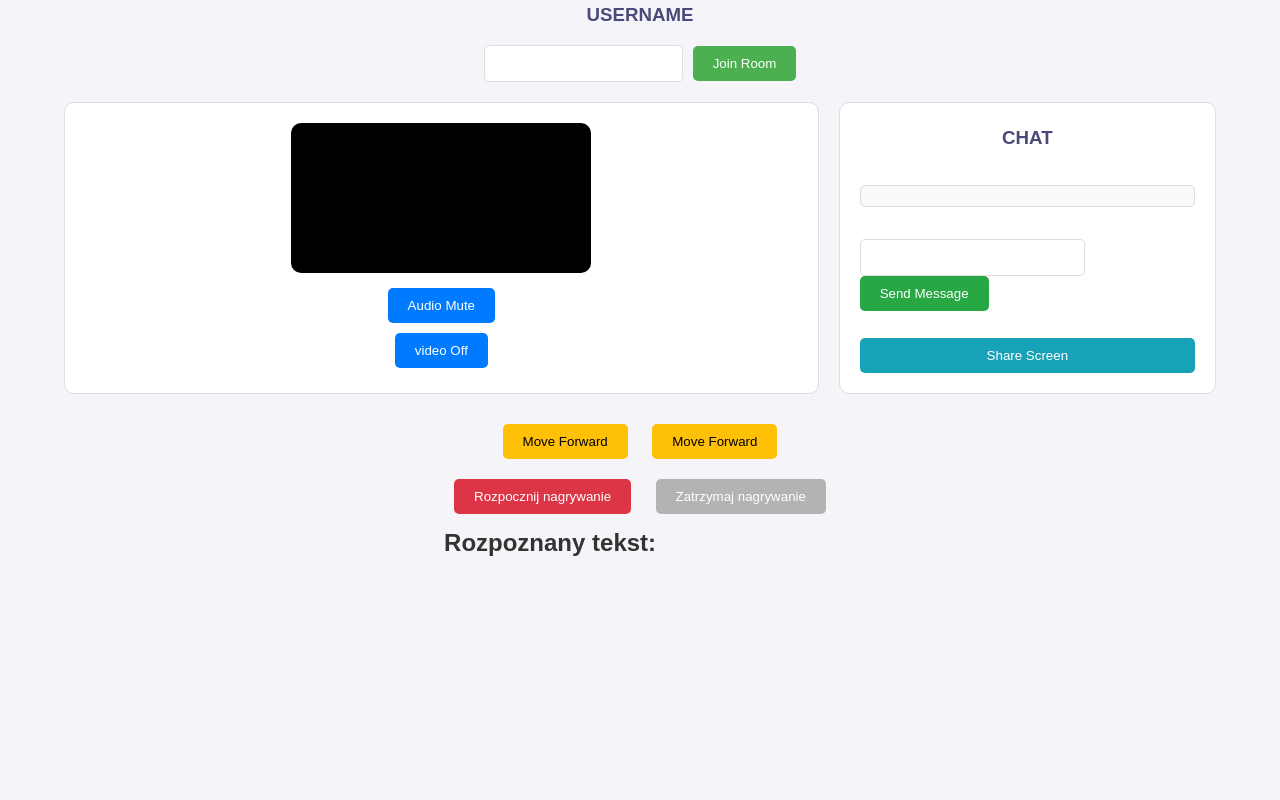
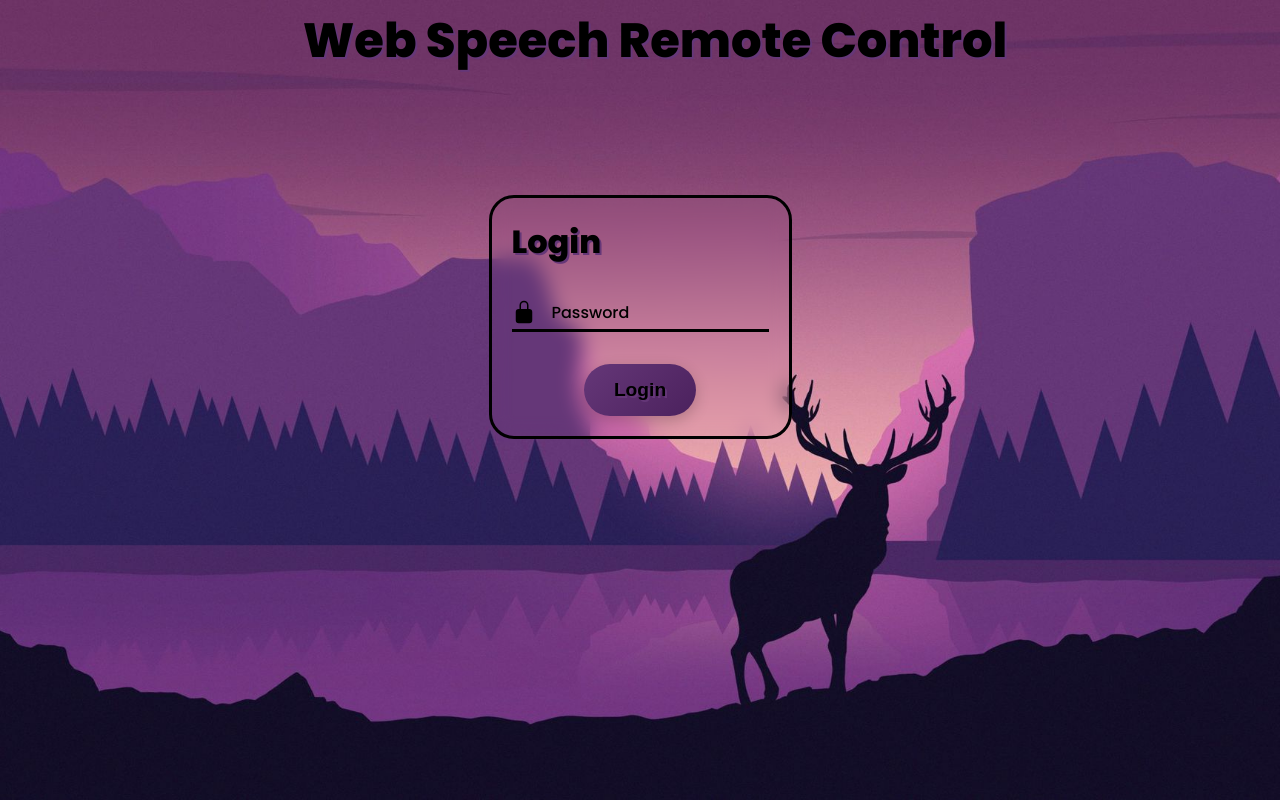
Before and after one commit to bafaurazan/Web_Speech_remote_control, a Django app: page / in a window 1280 px wide. Run offline with Django 5.2, Linux system fonts and the light colour scheme.

Commit message:
partially merged website

```diff
--- a/api/chat/templates/chat/main.html
+++ b/api/chat/templates/chat/main.html
@@ -8,34 +8,63 @@
     <meta name="viewport" content="width=device-width, initial-scale=1.0">
     <title>Django Channels WebRTC</title>
     <link rel="stylesheet" type="text/css" href="{% static 'css/main.css' %}">
+    <link rel="preconnect" href="https://fonts.googleapis.com">
+    <link rel="preconnect" href="https://fonts.gstatic.com" crossorigin>
+    <link href="https://fonts.googleapis.com/css2?family=Poppins:wght@500;800&display=swap" rel="stylesheet">
 </head>
 <body>
+    <header>
+        <h2 class="title">Web Speech Remote Control</h2>
+    </header>
+    <div class="login" id="login">
+        <div class="loginformbox">
+            <h1 class="logintext">Login</h1>
+            <form class="form" id="loginForm">
+                <div class="loginbox">
+                    <img src="/static/images/lock-closed.svg" class="icon">
+                    <input type="password" id="password" required>
+                    <label>Password</label>
+                </div>
+                <div class="buttonbox">
+                    <button type="submit" class="button">Login</button>
+                </div>
+            </form>
+        </div>
+    </div>
+    <div class="main-content" id="mainContent" style="display: none;">
+
         <h3 id="label-username">USERNAME</h3>
         <div>
             <input id="username"><button id="btn-join">Join Room</button>
         </div>
 
         <div class="main-grid-container">
+
+
             <div id="video-container">
                 <div><video id="local-video" style="float: left;" autoplay playsinline></video></div>
                 <button id="btn-toggle-audio">Audio Mute</button>
                 <button id="btn-toggle-video">video Off</button>
             </div>
 
+
             <div id="chat">
                 <h3>CHAT</h3>
                 <div id="messages">
                     <ul id="message-list"></ul>
                 </div>
-
                 <div><input id="msg"><button id="btn-send-msg">Send Message</button></div>
                 <button id="btn-share-screen">Share Screen</button>
             </div>
+
+
         </div>
+
         <div>
             <button id="move-forward">Move Forward</button>
             <button id="move-backward">Move Forward</button>
         </div>
+
         <div>
             <button id="start-record-btn">Rozpocznij nagrywanie</button>
             <button id="stop-record-btn" disabled>Zatrzymaj nagrywanie</button>
@@ -45,6 +74,11 @@
             <script type="text/javascript" src="{% static 'js/webSpeechApi.js' %}"></script>
         </div>
 
+
+
+
+
+    </div>
     <script type="text/javascript" src="{% static 'js/main.js' %}"></script>
 </body>
 </html>
--- a/api/static/css/main.css
+++ b/api/static/css/main.css
@@ -1,185 +1,299 @@
-/* Reset podstawowy */
+body {
+    font-family: Poppins;
+    background-image: url('/static/images/background.png');
+    background-size: cover;
+    background-position: center;
+    background-repeat: no-repeat;
+    height: 100vh;
+    margin: 0;
+    color: black;
+    overflow: hidden;
+}
+
+.header{
+    filter: blur(8px);
+}
+
+.title{
+    font-size: 3em;
+    padding-left: 30px;
+    padding-top: 5px;
+    margin: 0;
+    text-align:center;
+    text-shadow: 2px 2px #653778;
+}
+
+.loginformbox{
+    backdrop-filter: blur(10px);
+    padding: 20px;
+    border: solid 3px black;
+    border-radius:25px;
+
+}
+
+.login{
+    display: flex;
+    justify-content: center;
+    align-items: center;
+    height: 60%;
+}
+
+.link{
+    color:blue;
+}
+
+.logintext{
+    margin: 0 auto;
+    padding-bottom: 25px;
+    text-shadow: 2px 2px #653778;
+}
+
 * {
+    box-sizing: border-box;
     margin: 0;
     padding: 0;
-    box-sizing: border-box;
 }
 
-/* Ogólny styl strony */
-body {
-    font-family: Arial, sans-serif;
-    line-height: 1.6;
-    background-color: #f4f4f9;
-    color: #333;
-    margin: 0;
-    padding: 0;
+.loginbox {
+    position: relative;
+    margin-bottom: 2rem;
+    backdrop-filter: blur(10px);
+
+}
+
+.icon {
+    position: absolute;
+    top: 50%;
+    transform: translateY(-50%);
+    height: 24px;
+    transition: opacity 0.3s;
+}
+
+input[type="text"],
+input[type="password"] {
+    width: 100%;
+    padding: 10px 10px 10px 40px;
+    border: none;
+    border-bottom: 3px solid black;
+    outline: none;
+    font-size: 1rem;
+    background-color: transparent;
+    transition: border-color 0.3s;
+}
+
+input:focus {
+    border-bottom-color: #653778;
+}
+
+input:focus + label,
+input:valid + label {
+    top: -20px;
+    font-size: 0.75rem;
+    color: black;
+}
+
+label {
+    position: absolute;
+    left: 40px;
+    top: 50%;
+    transform: translateY(-50%);
+    font-size: 1rem;
+    color: black;
+    pointer-events: none;
+    transition: 0.3s;
+}
+
+input:focus ~ .icon,
+input:valid ~ .icon {
+    opacity: 1;
+    color: #653778;
+}
+
+@keyframes slideIn {
+    from {
+        transform: translateY(-20px);
+        opacity: 0;
+    }
+    to {
+        transform: translateY(0);
+        opacity: 1;
+    }
+}
+.buttonbox{
     display: flex;
-    flex-direction: column;
+    justify-content: center;
     align-items: center;
 }
-
-/* Nagłówek */
-h3 {
-    margin-bottom: 15px;
-    text-align: center;
-    color: #4a4a7a;
+.button {
+    background: linear-gradient(135deg, #653778 , #4b215d);
+    text-shadow: 2px 2px #653778;
+    padding: 15px 30px;
+    font-size: 1.2rem;
+    font-weight: 600;
+    border: none;
+    border-radius: 30px;
+    cursor: pointer;
+    outline: none;
+    box-shadow: 0px 5px 15px rgba(0, 0, 0, 0.2);
+    transition: transform 0.3s ease, box-shadow 0.3s ease;
+    position: relative;
+    overflow: hidden;
 }
 
-/* Formularz użytkownika */
-#username {
-    padding: 10px;
-    margin-right: 10px;
-    border: 1px solid #ddd;
-    border-radius: 5px;
+.button:hover {
+    transform: scale(1.05);
+    box-shadow: 0px 8px 20px rgba(0, 0, 0, 0.3);
 }
 
-#btn-join {
-    padding: 10px 20px;
-    background-color: #4caf50;
-    color: white;
-    border: none;
-    border-radius: 5px;
-    cursor: pointer;
-    transition: background-color 0.3s;
+.button::before {
+    content: "";
+    position: absolute;
+    background: rgba(0, 0, 0, 0.3);
+    border-radius: 50%;
+    width: 300%;
+    height: 300%;
+    top: 50%;
+    left: 50%;
+    transform: translate(-50%, -50%) scale(0);
+    transition: transform 0.5s ease;
+    opacity: 0;
 }
 
-#btn-join:hover {
-    background-color: #45a049;
+.button:active::before {
+    transform: translate(-50%, -50%) scale(1);
+    opacity: 1;
+    transition: 0s;
 }
 
-/* Główna siatka */
-.main-grid-container {
-    display: grid;
-    grid-template-columns: 2fr 1fr;
-    gap: 20px;
-    width: 90%;
-    max-width: 1200px;
-    margin: 20px auto;
+.button:hover {
+    background: linear-gradient(135deg, #5f2e72, #512066);
 }
 
-/* Sekcja wideo */
-#video-container {
-    background-color: #fff;
-    padding: 20px;
-    border: 1px solid #ddd;
-    border-radius: 10px;
-    display: flex;
-    flex-direction: column;
-    align-items: center;
+.chattext{
+    margin: 0 auto;
+    text-shadow: 2px 2px #653778;
 }
 
-#local-video {
-    width: 100%;
-    max-width: 500px;
-    border-radius: 10px;
-    background-color: #000;
-    margin-bottom: 10px;
-}
-
-#btn-toggle-audio,
-#btn-toggle-video {
-    padding: 10px 20px;
-    margin: 5px;
-    background-color: #007bff;
-    color: white;
-    border: none;
-    border-radius: 5px;
-    cursor: pointer;
-    transition: background-color 0.3s;
-}
-
-#btn-toggle-audio:hover,
-#btn-toggle-video:hover {
-    background-color: #0056b3;
-}
-
-/* Sekcja czatu */
-#chat {
-    background-color: #fff;
-    padding: 20px;
-    border: 1px solid #ddd;
-    border-radius: 10px;
+.chatbox {
+    margin-left: 78%;
+    margin-right: 0;
+    width: 300px;
+    max-height: 600px;
+    border: 3px solid #000000;
+    border-radius: 8px;
+    padding: 10px;
     display: flex;
     flex-direction: column;
     justify-content: space-between;
+    backdrop-filter: contrast(80%);
+    animation: slideIn 0.5s ease-out;
 }
 
-#messages {
-    max-height: 300px;
+.chatbox-messages {
+    flex-grow: 1;
     overflow-y: auto;
-    margin-bottom: 15px;
-    border: 1px solid #ddd;
-    border-radius: 5px;
+    margin-bottom: 10px;
     padding: 10px;
-    background-color: #f9f9f9;
+    opacity: 0;
+    animation: fadeIn 1s forwards;
 }
 
-#message-list {
-    list-style: none;
+.chatbox-messages p {
+    padding: 5px;
+    margin: 0;
+    border-radius: 4px;
+    opacity: 0;
+    animation: messageFadeIn 0.5s ease-out forwards;
 }
 
-#msg {
-    padding: 10px;
-    border: 1px solid #ddd;
-    border-radius: 5px;
-    width: calc(100% - 110px);
-    margin-right: 10px;
+.chatbox-messages .user-message {
+    text-align: right;
 }
 
-#btn-send-msg {
-    padding: 10px 20px;
-    background-color: #28a745;
-    color: white;
-    border: none;
-    border-radius: 5px;
-    cursor: pointer;
+.chatbox-messages .system-message {
+    background-color: #c8e6c9;
+    text-align: left;
 }
 
-#btn-share-screen {
-    margin-top: 10px;
-    padding: 10px 20px;
-    background-color: #17a2b8;
-    color: white;
-    border: none;
-    border-radius: 5px;
-    cursor: pointer;
+.chatbox-input {
+    display: flex;
+    gap: 5px;
 }
 
-/* Przyciski ruchu */
-#move-forward,
-#move-backward {
-    padding: 10px 20px;
-    background-color: #ffc107;
-    border: none;
-    border-radius: 5px;
-    cursor: pointer;
-    margin: 10px;
+#chatInput {
+    flex-grow: 1;
+    padding: 5px;
+    border-radius: 4px;
+    border: 2px solid #653778;
+    transition: border 0.3s ease;
 }
 
-/* Sekcja nagrywania */
-#start-record-btn,
-#stop-record-btn {
-    padding: 10px 20px;
-    margin: 10px;
-    background-color: #dc3545;
-    color: white;
-    border: none;
-    border-radius: 5px;
-    cursor: pointer;
+#chatInput:focus {
+    border-color: #653778;
 }
 
-#stop-record-btn:disabled {
-    background-color: #b3b3b3;
-    cursor: not-allowed;
+#sendButton {
+    padding: 5px 10px;
+    border: none;
+    border-radius: 4px;
+    background: linear-gradient(135deg, #653778 , #4b215d);;
+    color: #000;
+    cursor: pointer;
+    transition: transform 0.2s ease;
 }
 
-/* Responsywność */
-@media (max-width: 768px) {
-    .main-grid-container {
-        grid-template-columns: 1fr;
+#sendButton:hover {
+    background-color: rgba(0, 0, 0, 0.3);
+    transform: scale(1.1);
+}
+
+@keyframes slideIn {
+    from {
+        transform: translateY(-20px);
+        opacity: 0;
     }
-
-    #chat {
-        margin-top: 20px;
+    to {
+        transform: translateY(0);
+        opacity: 1;
     }
 }
+
+@keyframes fadeIn {
+    from {
+        opacity: 0;
+    }
+    to {
+        opacity: 1;
+    }
+}
+
+@keyframes messageFadeIn {
+    from {
+        opacity: 0;
+        transform: translateY(-10px);
+    }
+    to {
+        opacity: 1;
+        transform: translateY(0);
+    }
+}
+::-webkit-scrollbar {
+    width: 7px;
+    height: 10px;
+}
+
+::-webkit-scrollbar-track {
+    background-color: #653778;
+    border-radius: 10px;
+}
+
+
+::-webkit-scrollbar-thumb {
+    background-color: #411853;
+    border-radius: 10px;
+}
+
+
+::-webkit-scrollbar-thumb:hover {
+    background-color: #360d49;
+}
--- a/api/static/js/main.js
+++ b/api/static/js/main.js
@@ -8,6 +8,19 @@ var btnJoin = document.querySelector('#btn-join');
 var username;
 
 var webSocket;
+
+document.getElementById('loginForm').addEventListener('submit', function(event) {
+    event.preventDefault();
+
+    const password = document.getElementById('password').value;
+
+    if (password === '1') {
+        document.getElementById('login').style.display = 'none';
+        document.getElementById('mainContent').style.display = 'block';
+    } else {
+        alert('Invalid password!');
+    }
+});
 
 function webSocketOnMessage(event){
     var parsedData = JSON.parse(event.data);
```
Also changed, not shown: api/static/images/background.png (added), api/static/images/lock-closed.svg (added), api/static/images/mail.svg (added), api/static/images/person-circle.svg (added). Lines whose indentation alone changed are shown as unchanged.
